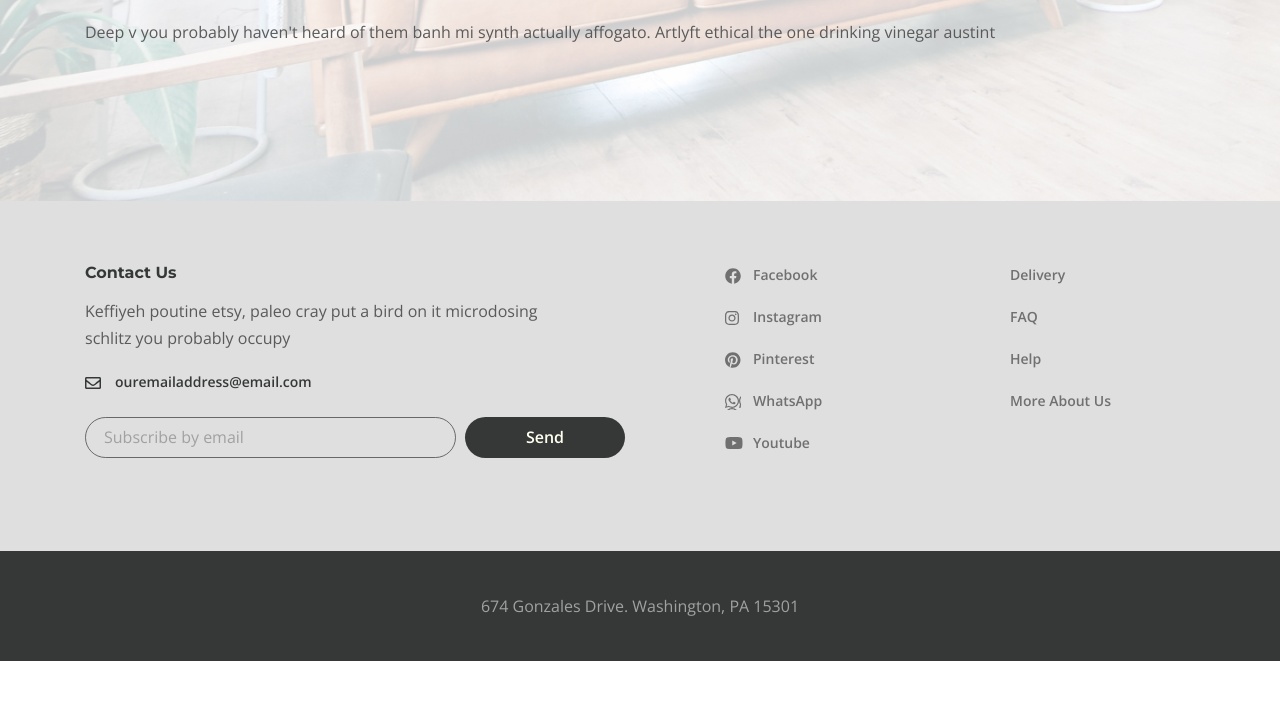
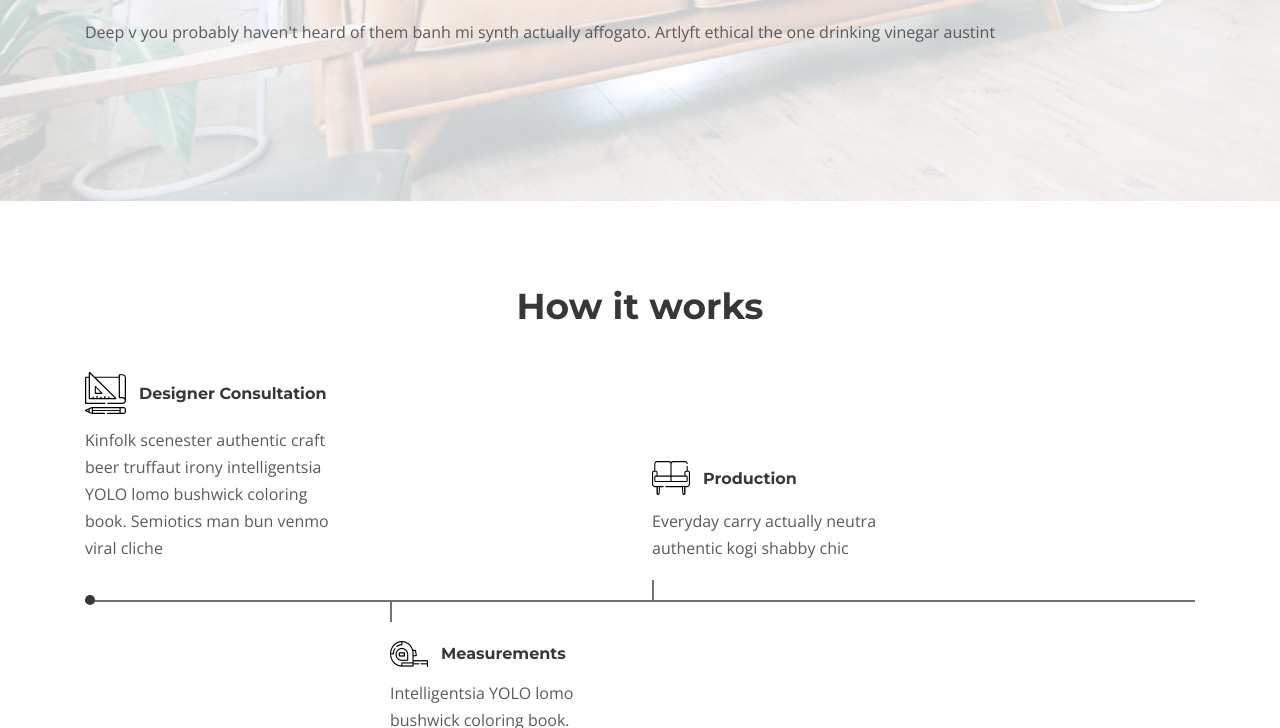
Before and after one commit to nazar2419/desire-site, a website: page app/index.html in a window 1280 px wide. Shown: the part 2072-2800 px from the top of the page. Before the commit the page ends 2733 px from the top, so only its background shows below. Drawn offline with nearby package versions, Linux system fonts and the light colour scheme.

Commit message:
added works-path block

```diff
--- a/app/index.html
+++ b/app/index.html
@@ -170,6 +170,48 @@
           </p>
         </div>
       </section>
+      <section class="works-path">
+        <div class="container">
+          <h3 class="works-path__title">
+            How it works
+          </h3>
+          <div class="works-path__items">
+            <div class="works-path__items-box">
+              <div class="works-path__item works-path__item--consultation">
+                <img class="works-path__item-img" src="images/graphic-tool.svg" alt="icon">
+                <h6 class="works-path__item-title">
+                  Designer Consultation
+                </h6>
+                <p class="works-path__item-text">
+                  Kinfolk scenester authentic craft beer truffaut irony intelligentsia YOLO lomo
+                  bushwick coloring book.
+                  Semiotics man bun venmo viral cliche
+                </p>
+              </div>
+              <div class="works-path__item works-path__item--production">
+                <img class="works-path__item-img" src="images/sofa.svg" alt="icon">
+                <h6 class="works-path__item-title">
+                  Production
+                </h6>
+                <p class="works-path__item-text">
+                  Everyday carry actually neutra authentic kogi shabby chic
+                </p>
+              </div>
+            </div>
+            <div class="works-path__item works-path__item--measuring">
+              <img class="works-path__item-img" src="images/measuring-tape.png" alt="icon">
+              <h6 class="works-path__item-title">
+                Measurements
+              </h6>
+              <p class="works-path__item-text">
+                Intelligentsia YOLO lomo bushwick coloring book.
+                Semiotics man bun venmo viral cliche
+              </p>
+            </div>
+
+          </div>
+        </div>
+      </section>
     </main>
     <footer class="footer">
       <div class="footer__content">
--- a/app/scss/style.scss
+++ b/app/scss/style.scss
@@ -269,6 +269,7 @@
     padding-bottom: 26px;
     margin-bottom: 26px;
     position: relative;
+    @extend %title-font;
     &::after{
       content: '';
       position: absolute;
@@ -294,6 +295,7 @@
     padding-bottom: 25px;
     margin-bottom: 25px;
     position: relative;
+    @extend %title-font;
     &::after{
       content: '';
       position: absolute;
@@ -349,6 +351,7 @@
     padding-bottom: 19px;
     margin-bottom: 19px;
     position:relative;
+    @extend %title-font;
     &::after{
       content:'';
       bottom: 0;
@@ -382,6 +385,7 @@
     padding-bottom: 22px;
     margin-bottom: 22px;
     position: relative;
+    @extend %title-font;
     &::after{
       content:'';
       bottom: 0;
@@ -390,7 +394,82 @@
       background: #6D7278;
       width: 200px;
       left: 0;
-
+      max-width: 540px;
     }
   }
-}
+  }
+
+  .works-path{
+    padding: 80px 0 30px;
+
+    &__title{
+      @extend %title-font;
+      text-align: center;
+      color: $title;
+      margin-bottom: 40px;
+      font-size: 36px;
+      line-height: 51px;
+    }
+    &__items-box{
+      display: flex;
+      align-items: flex-end;
+      border-bottom: 2px solid rgba($title, .7);
+      position: relative;
+      &::before{
+        content: '';
+        position: absolute;
+        bottom: -5px;
+        left: 0;
+        width: 10px;
+        height: 10px;
+        border-radius: 50%;
+        background-color: $title;
+      }
+    }
+    &__item{
+      width:250px;
+      display: flex;
+      flex-wrap: wrap;
+      align-items: center;
+      position: relative;
+      height: 100%;
+    }
+    &__item--production{
+      margin-left: 317px;
+      &::after{
+        content: '';
+        position: absolute;
+        bottom: 0;
+        left: 0;
+        height: 20px;
+        width: 2px;
+        background: rgba($title, .7);
+      }
+    }
+    &__item--production,
+    &__item--consultation{
+      padding-bottom: 38px;
+      ;
+    }
+    &__item--measuring{
+      padding-top: 38px;
+      margin-left: 305px;
+      &::before{
+        content: '';
+        position: absolute;
+        top: 0;
+        left: 0;
+        height: 20px;
+        width: 2px;
+        background: rgba($title, .7);
+      }
+    }
+    &__item-title{
+      margin-left: 13px;
+      color: $title;
+      @extend %title-font;
+    }
+    &__item-text{
+      margin-top: 13px;
+    }
+  }
```
Also changed, not shown: app/css/style.min.css, app/images/graphic-tool.svg (added), app/images/measuring-tape.png (added), app/images/sofa.svg (added).
